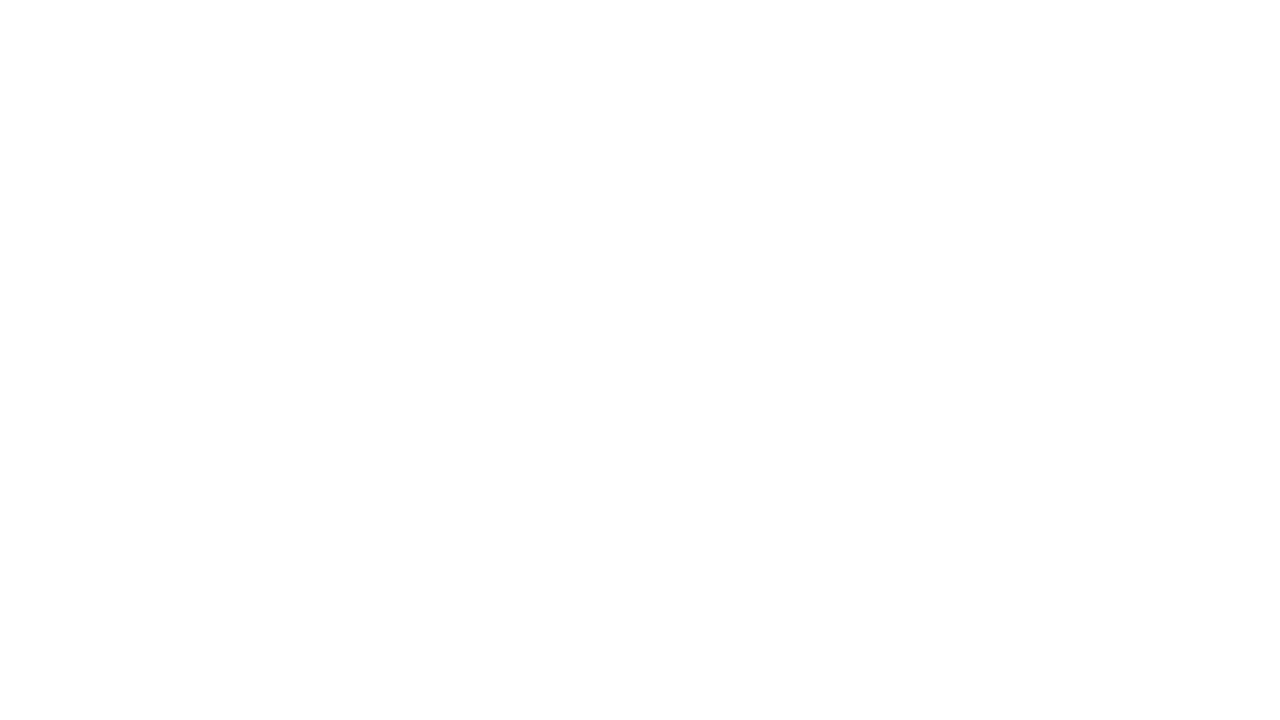
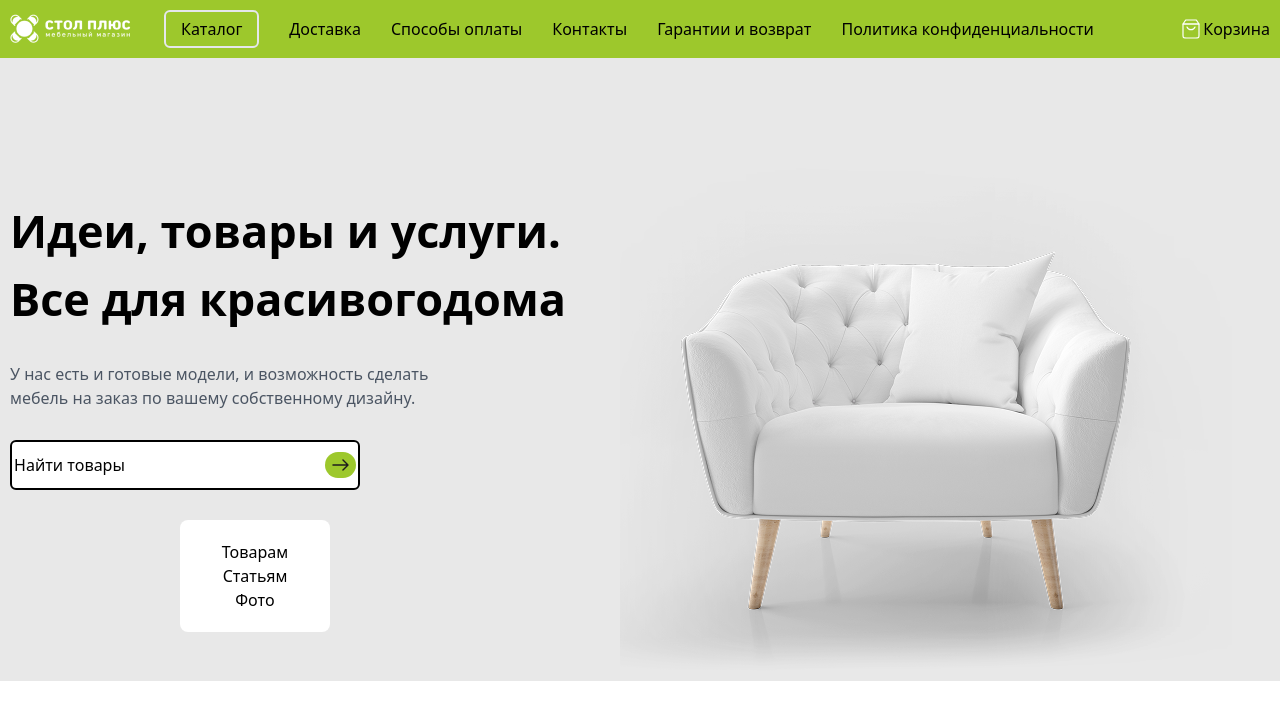
Before and after one commit to bilolrahimov/practise, a website: page src/index.html in a window 1280 px wide. Drawn offline with nearby package versions, Linux system fonts and the light colour scheme; files that its build step writes are made by us from their sources.

Commit message:
create by header

```diff
--- a/src/index.html
+++ b/src/index.html
@@ -1,12 +1,59 @@
 <!DOCTYPE html>
 <html lang="en">
+
 <head>
     <meta charset="UTF-8">
     <meta name="viewport" content="width=device-width, initial-scale=1.0">
     <title>Document</title>
     <link rel="stylesheet" href="./output.css">
 </head>
+
 <body>
 
+
+
+    <nav class="bg-[#9DC82C]">
+        <nav class="flex items-center max-w-[1300px] m-auto justify-between p-[10px]">
+            <div class="flex items-center gap-[30px]">
+                <img src="../assets/Mask group (7).png" alt="">
+                <button class="px-[15px] py-[5px] rounded-md border-[2px] ">Каталог</button>
+                <p class="hidden md:block">Доставка</p>
+                <p class="hidden md:block">Способы оплаты</p>
+                <p class="hidden md:block">Контакты</p>
+                <p class="hidden md:block">Гарантии и возврат</p>
+                <p class="hidden md:block">Политика конфиденциальности</p>
+            </div>
+            <div class="flex items-center">
+                <img src="../assets/shopping-bag.svg" alt="">
+                <p>Корзина</p>
+            </div>
+        </nav>
+    </nav>
+
+    <header class="bg-[#E8E8E8]">
+        <div class="flex flex-col items-center max-w-[1300px] m-auto justify-between pt-[100px] p-[10px] md:flex-row">
+            <div class="flex flex-col gap-[30px]">
+                <h1 class="text-[25px] font-semibold md:text-[45px] text-center md:text-start">Идеи, товары и услуги. <br>
+                    Все для красивогодома</h1>
+                <p class="text-gray-600 text-center md:text-start">У нас есть и готовые модели, и возможность сделать <br> мебель на заказ по
+                    вашему собственному дизайну.</p>
+                <div
+                    class="flex items-center gap-[200px] border-[2px] w-[350px] border-black rounded-md justify-center py-[10px] bg-white">
+                    <button>Найти товары</button>
+                    <img class="bg-[#9DC82C] p-[7px] rounded-full" src="../assets/shape.png" alt="">
+                </div>
+                <div class="p-[20px] w-[150px] text-center rounded-lg bg-white ml-[170px] hidden md:block">
+                    <p>Товарам</p>
+                    <p>Статьям</p>
+                    <p>Фото</p>
+                </div>
+            </div>
+
+            <div>
+                <img src="../assets/870 1.png" alt="">
+            </div>
+        </div>
+    </header>
 </body>
+
 </html>
```
Also changed, not shown: assets/870 1.png (added), assets/Mask group (7).png (added), assets/shape.png (added), assets/shopping-bag.svg (added).
